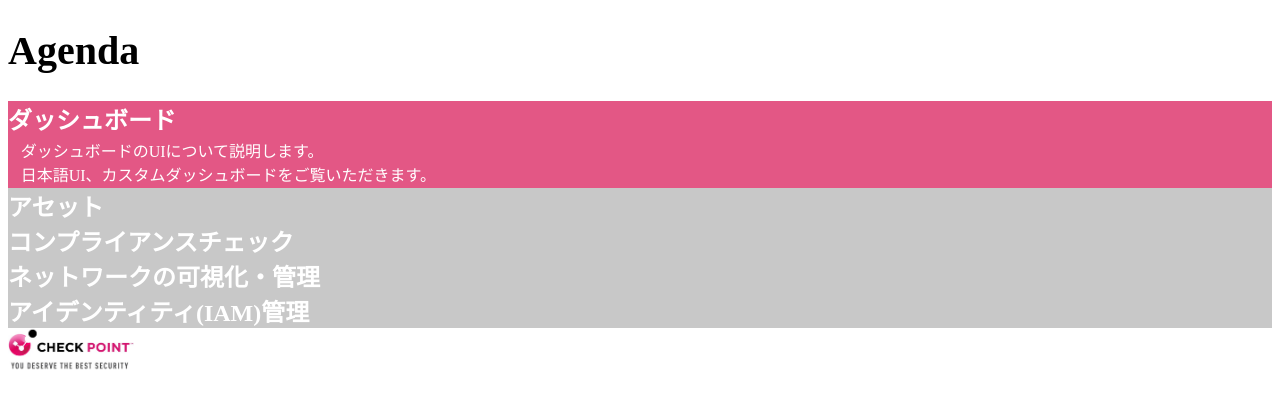
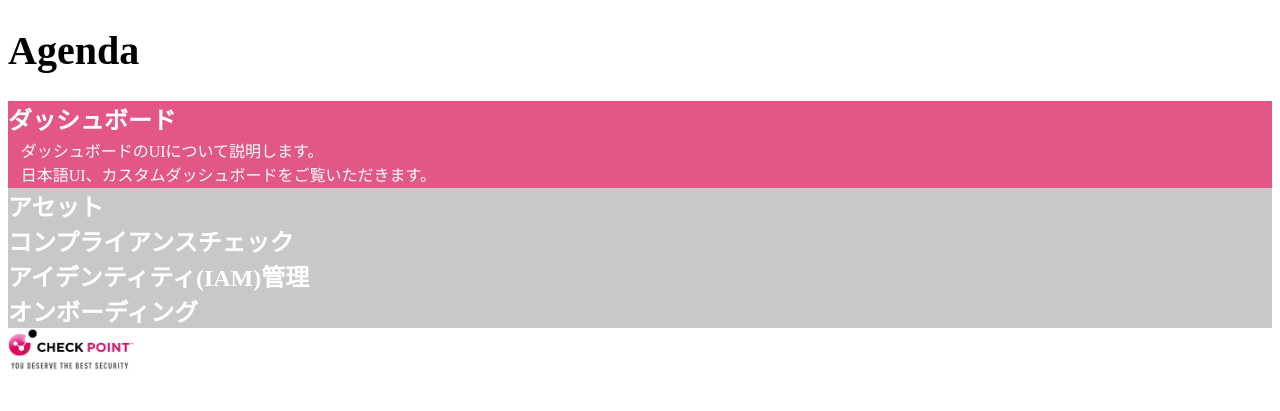
Before and after one commit to shefuyuta/cspmforawsdemoagenda, a plain HTML site: page index.html in a window 1280 px wide. Drawn offline with nearby package versions, Linux system fonts and the light colour scheme.

Commit message:
Update index.html

```diff
--- a/index.html
+++ b/index.html
@@ -34,21 +34,21 @@
       <a>クラウド環境がベストプラクティス・業界スタンダードなどに準拠できているかを確認します。</a>
       <a><br>評価実施とその結果の確認、PDFレポートの出力、定期的な評価の実施(継続的コンプライアンス)、カスタマイズルール(GSL)をご覧いただきます。</a>
       </div>
-    <li class="agendacontent"><h2>ネットワークの可視化・管理</h2></li>
+<!--    <li class="agendacontent"><h2>ネットワークの可視化・管理</h2></li>
     <div class="topic">
       <a>VPC(Virtual Private Cloud)やVPC間の接続、その中のセキュリティグループやインスタンスのネットワーク設定を可視化します。</a>
       <a><br>また、セキュリティグループの設定管理を行います。</a>
-    </div>
+    </div>-->
     <li class="agendacontent"><h2>アイデンティティ(IAM)管理</h2></li>
     <div class="topic">
       <a>ユーザーのアクティビティの可視化機能を確認します。</a>
       <a><br>また、IAMの権限制限と昇格を行います。(IAM Safety)。IAMユーザーで自身の権限追加を試み、権限昇格の機能を確認します。</a>
       </div>
- <!-- <li class="agendacontent"><h2>オンボーディング</h2></li>
+ <li class="agendacontent"><h2>オンボーディング</h2></li>
     <div class="topic">
      <a>最後に、CloudGuardのとクラウド環境の紐づけについて説明します。</a>
      <a><br>One-click onboardingの簡単なセットアップをご覧いただきます。</a>
-    </div>-->
+    </div>
 
   </ul>
   <div class="cplogo"><img src="2022 CP Logo and Tagline_for footer.jpg"></div>
```
